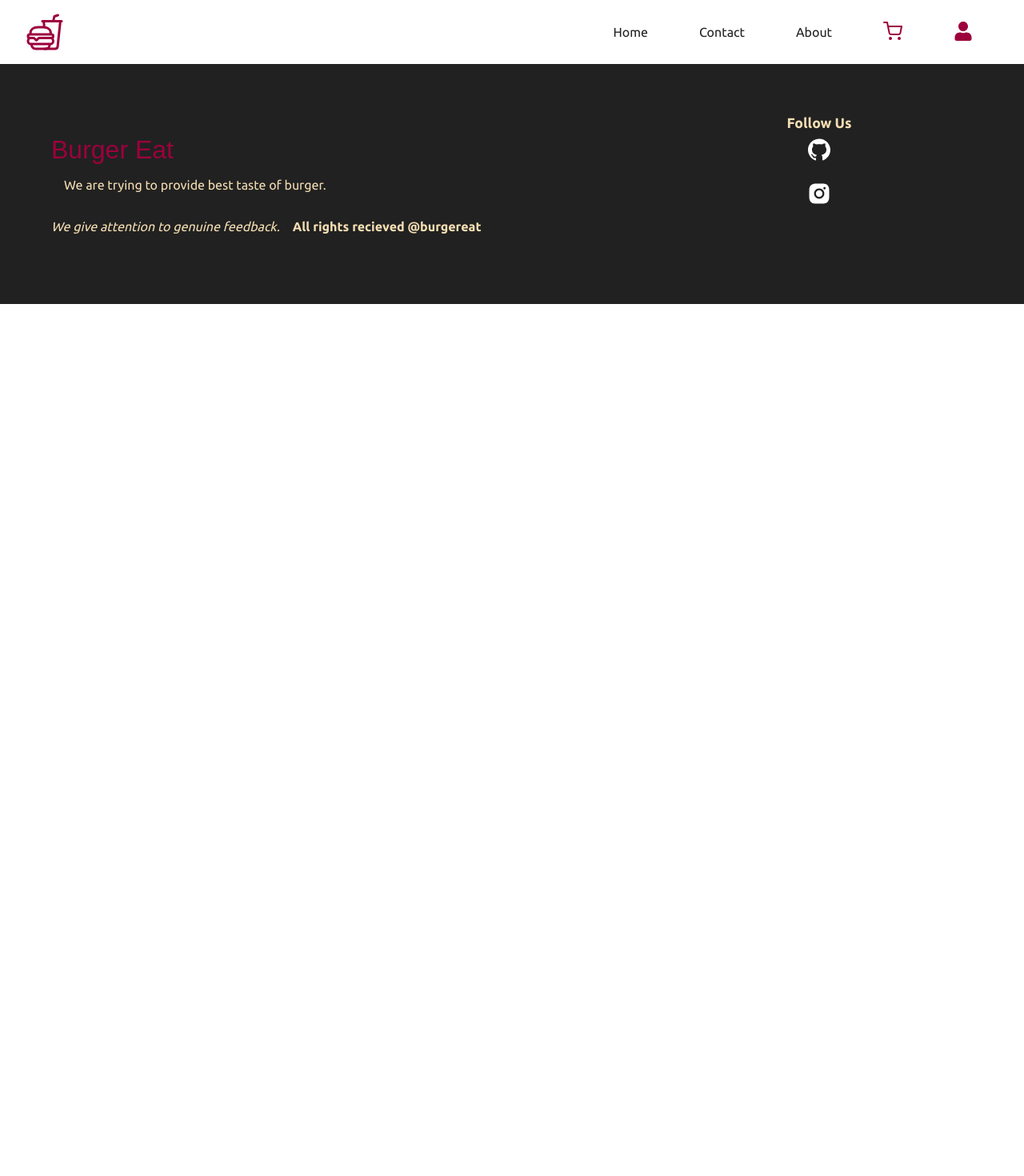
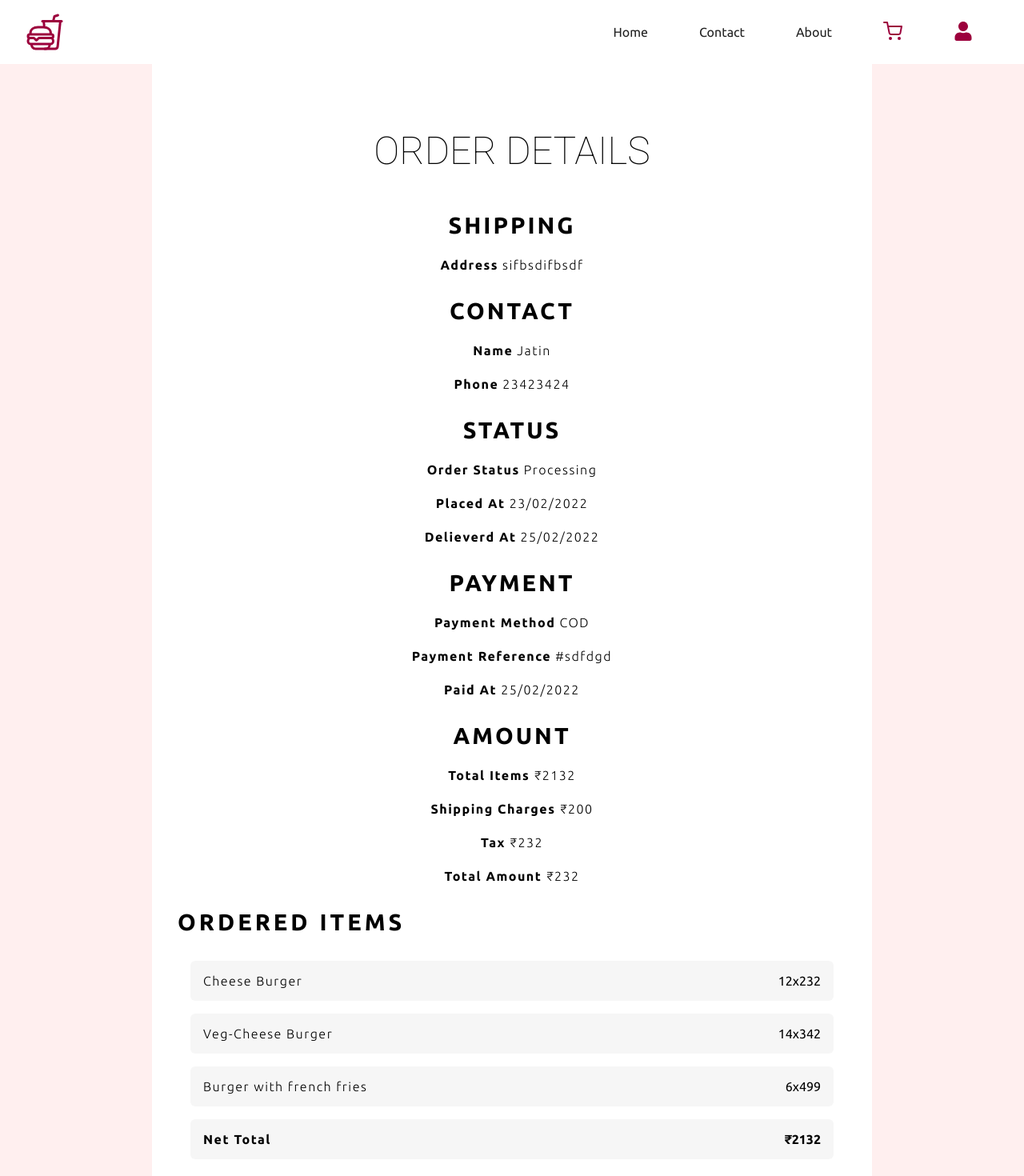
Before and after one commit to devXjatin/BURGER_EAT, a React (Create React App) app in the folder frontend/: page /order/aasdasdasd in a window 1280 px wide. Shown: the top 1470 px of the page at 80% size. Before the commit the page ends 800 px from the top, so only its background shows below. Built offline with nearby package versions, Linux system fonts and the light colour scheme.

Commit message:
orders details page created

```diff
--- a/frontend/src/App.js
+++ b/frontend/src/App.js
@@ -10,6 +10,7 @@ import PaymentSuccess from "./components/cart/PaymentSuccess"
 import Login from "./components/login/Login"
 import Profile from "./components/profile/Profile"
 import MyOrders from "./components/myorders/MyOrders"
+import OrderDetails from "./components/myorders/OrderDetails"
 import "./styles/App.scss"
 import "./styles/Header.scss"
 import "./styles/Home.scss"
@@ -24,6 +25,7 @@ import "./styles/PaymentSuccess.scss"
 import "./styles/Login.scss"
 import "./styles/Profile.scss"
 import "./styles/Table.scss"
+import "./styles/OrderDetails.scss"
 
 
 function App() {
@@ -40,6 +42,7 @@ function App() {
       <Route path="/placeorder" element={<PlaceOrder/>}/>
       <Route path="/paymentsuccess" element={<PaymentSuccess/>}/>
       <Route path="/myorders" element={<MyOrders/>}/>
+      <Route path="/order/:id" element={<OrderDetails/>}/>
     </Routes>
     <Footer/>
    </Router>
--- /dev/null
+++ b/frontend/src/components/myorders/OrderDetails.jsx
@@ -0,0 +1,115 @@
+import React from "react";
+
+const OrderDetails = () => {
+  return (
+    <section className="orderDetails">
+      <main>
+        <h1>Order Details</h1>
+
+        {/* Shipping Details */}
+        <div>
+          <h1>Shipping</h1>
+          <p>
+            <strong>Address</strong>
+            {"sifbsdifbsdf"}
+          </p>
+        </div>
+
+        {/* Contact Details */}
+        <div>
+          <h1>Contact</h1>
+          <p>
+            <strong>Name</strong>
+            {"Jatin"}
+          </p>
+          <p>
+            <strong>Phone</strong>
+            {"23423424"}
+          </p>
+        </div>
+
+        {/* Status */}
+        <div>
+          <h1>Status</h1>
+          <p>
+            <strong>Order Status</strong>
+            {"Processing"}
+          </p>
+          <p>
+            <strong>Placed At</strong>
+            {"23/02/2022"}
+          </p>
+          <p>
+            <strong>Delieverd At</strong>
+            {"25/02/2022"}
+          </p>
+        </div>
+
+        {/* Payment Details */}
+        <div>
+          <h1>Payment</h1>
+          <p>
+            <strong>Payment Method</strong>
+            {"COD"}
+          </p>
+          <p>
+            <strong>Payment Reference</strong>#{"sdfdgd"}
+          </p>
+          <p>
+            <strong>Paid At</strong>
+            {"25/02/2022"}
+          </p>
+        </div>
+
+        {/* Amount */}
+        <div>
+          <h1>Amount</h1>
+          <p>
+            <strong>Total Items</strong>₹{2132}
+          </p>
+          <p>
+            <strong>Shipping Charges</strong>₹{200}
+          </p>
+          <p>
+            <strong>Tax</strong>₹{232}
+          </p>
+          <p>
+            <strong>Total Amount</strong>₹{232}
+          </p>
+        </div>
+
+        {/* Ordered Items Details */}
+        <article>
+          <h1>Ordered items</h1>
+          <div>
+            <h4>Cheese Burger</h4>
+            <div>
+              <span>{12}</span>x<span>{232}</span>{" "}
+            </div>
+          </div>
+
+          <div>
+            <h4>Veg-Cheese Burger</h4>
+            <div>
+              <span>{14}</span>x<span>{342}</span>{" "}
+            </div>
+          </div>
+
+          <div>
+            <h4>Burger with french fries</h4>
+            <div>
+              <span>{6}</span>x<span>{499}</span>{" "}
+            </div>
+          </div>
+
+          <div>
+            <h4 style={{fontWeight:800}}>Net Total</h4>
+            <div style={{fontWeight:800}}>₹{2132}</div>
+          </div>
+        </article>
+      </main>
+    </section>
+  );
+};
+
+export default OrderDetails;
--- /dev/null
+++ b/frontend/src/styles/OrderDetails.scss
@@ -0,0 +1,83 @@
+@import 'Colors';
+
+.orderDetails{
+    background-color: $pink;
+    width: 100%;
+
+    > main{
+        background-color: white;
+        max-width: 900px;
+        margin: auto;
+        padding: 2rem;
+        overflow-x: auto;
+
+        > h1 {
+            text-transform: uppercase;
+            text-align: center;
+            font: 200 3rem "Roboto";
+            margin: 3rem;
+        }
+
+        > div {
+            margin: 2rem 0;
+            text-align: center;
+
+            > h1{
+                font-size: 1.8rem;
+                text-transform: uppercase;
+                letter-spacing: 3px;
+            }
+
+            > p {
+                font-weight: 200;
+                white-space: nowrap;
+                letter-spacing: 1.5px;
+                margin: 1.5rem;
+                > strong {
+                    margin-right: 5px;
+                }
+            }
+        }
+
+        > article{
+
+            > h1{
+                font-size: 1.8rem;
+                text-transform: uppercase;
+                letter-spacing: 4px;
+                margin: 2rem 0;
+            }
+
+            > div {
+                background-color: rgb(246, 246, 246);
+                margin: 1rem;
+                display: flex;
+                align-items: center;
+                justify-content: space-between;
+                padding: 1rem;
+                border-radius: 6px;
+
+                > h4{
+                    font-weight: 200;
+                    letter-spacing: 1.5px;
+                }
+            }
+
+        }
+    }
+}
+
+@media screen and (max-width: 600px) {
+    .orderDetails > main > div {
+        >h1 {
+            font-size: 1.4rem;
+        }
+
+        > p{
+            letter-spacing: 1px;
+            font-size: 0.9rem;
+            margin: 2rem 0;
+        }
+    }
+
+}
```
